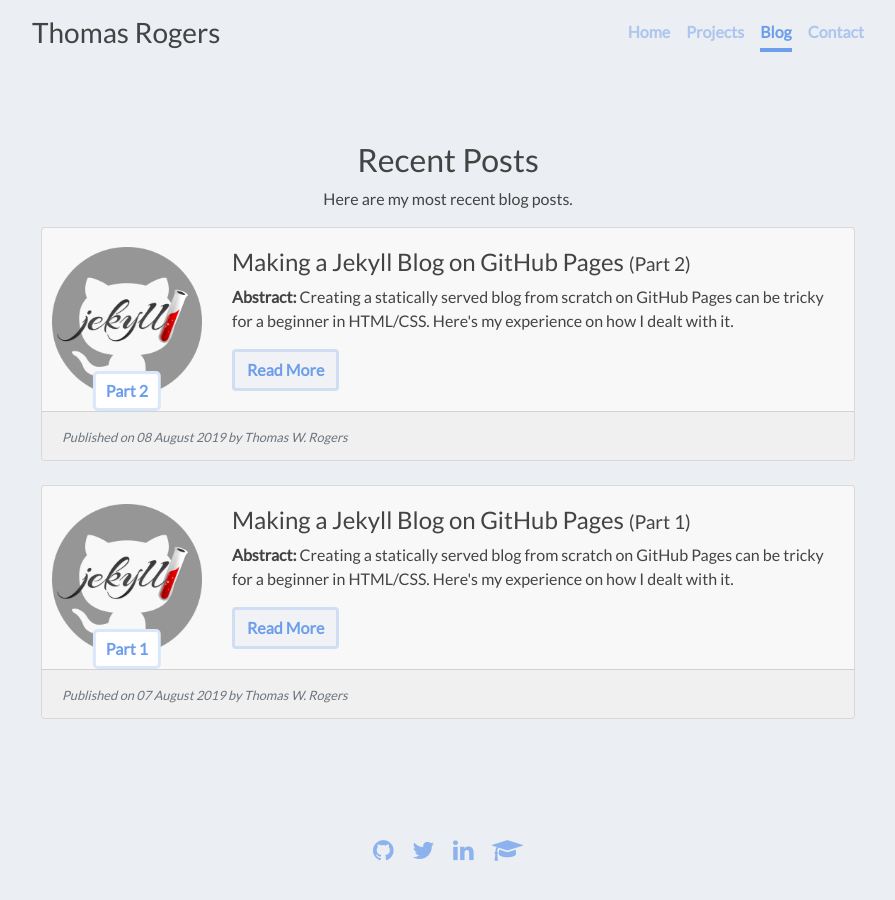
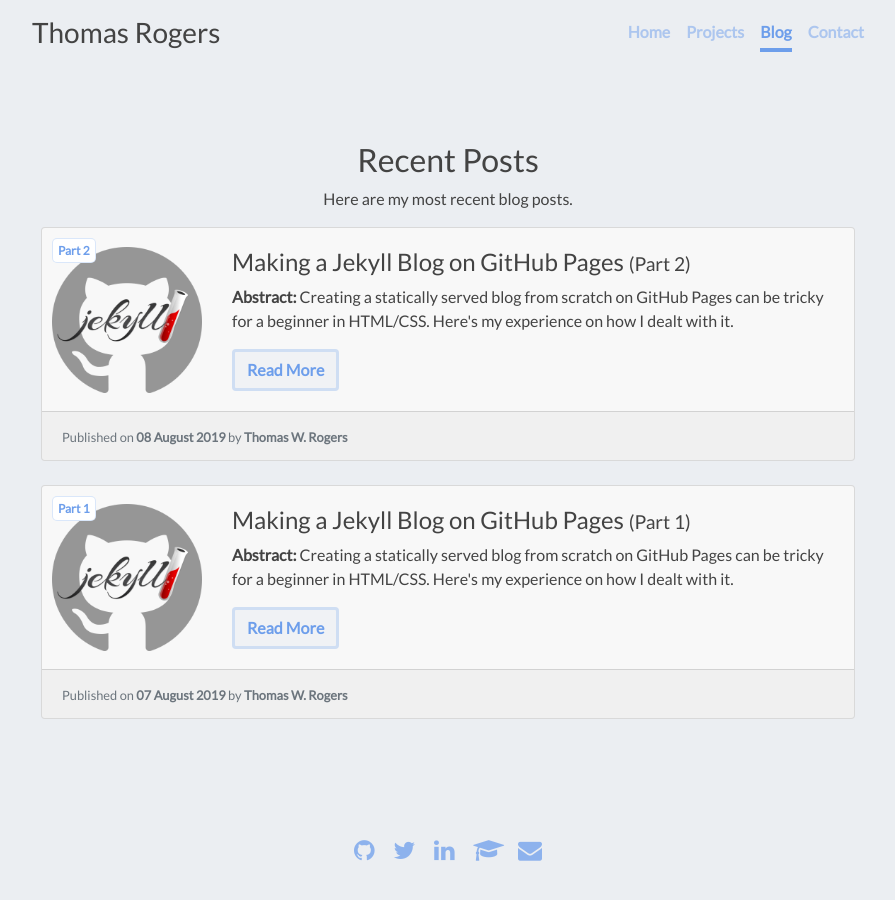
Before and after one commit to TWRogers/twrogers.github.io, a Jekyll site: the page built from blog.md, in a window 1280 px wide. Shown: the whole page, without its empty margins (192-1087 px from the left). Built offline with Jekyll 4.4.1, drawn with Linux system fonts in a browser that asks for light colours.

Commit message:
email and modified Part label positioning on lead images

```diff
--- a/_layouts/default.html
+++ b/_layouts/default.html
@@ -87,7 +87,9 @@
       <a href="https://github.com/TWRogers"><i class="fa fa-github" aria-hidden="true"></i></a> &nbsp;&nbsp;
       <a href="https://twitter.com/TWRogersIII"><i class="fa fa-twitter" aria-hidden="true"></i></a> &nbsp;&nbsp;
       <a href="https://www.linkedin.com/in/thomaswrogers/"><i class="fa fa-linkedin" aria-hidden="true"></i></a> &nbsp;&nbsp;
-      <a href="https://scholar.google.co.uk/citations?user=X0xrjrsAAAAJ&hl=en&authuser=1"><i class="fa fa-graduation-cap" aria-hidden="true"></i></a></p>
+      <a href="https://scholar.google.co.uk/citations?user=X0xrjrsAAAAJ&hl=en&authuser=1"><i class="fa fa-graduation-cap" aria-hidden="true"></i></a>&nbsp;&nbsp;
+      <a href="mailto:thomas.rogers08@gmail.com"><i class="fa fa-envelope" aria-hidden="true"></i></a></p>
+    </p>
     </div>
   </footer>
 </div>
--- a/_layouts/post.html
+++ b/_layouts/post.html
@@ -14,7 +14,7 @@
         </div>
     </div>
     <div class="card-footer">
-        <small class="text-muted">Published on {{ page.date | date: '%d %B %Y' }} by {{ page.author }}</small>
+        <small class="text-muted">Published on <b>{{ page.date | date: '%d %B %Y' }}</b> by <b>{{ page.author }}</b></small>
     </div>
 </div>
 <div class="page">
--- a/_sass/main.scss
+++ b/_sass/main.scss
@@ -1,25 +1,20 @@
 /*
  * Globals
  */
-
-.text-muted {
-  font-style: italic;
-}
-
 .middle-bottom {
   position: absolute;
   background-color: white;
-  padding-top: 5px;
-  padding-bottom: 5px;
-  padding-left: 10px;
-  padding-right: 10px;
+  padding-top: 2.5px;
+  padding-bottom: 2px;
+  padding-left: 5px;
+  padding-right: 5px;
   border-radius: 5px;
-  bottom: 10px;
-  left: 50%;
-  transform: translate(-50%, 50%);
-  border: .2rem solid rgba(109, 158, 235, 0.25) !important;
+  top: 0%;
+  left: 0%;
+  border: .05rem solid rgba(109, 158, 235, 0.25) !important;
   color: #6d9eeb;
   font-weight: 700;
+  font-size: 12px;
 }
 
 /* Links */
--- a/blog.md
+++ b/blog.md
@@ -24,7 +24,7 @@
         </div>
     </div>
     <div class="card-footer">
-        <small class="text-muted">Published on {{ post.date | date: '%d %B %Y' }} by {{ post.author }}</small>
+        <small class="text-muted">Published on <b>{{ post.date | date: '%d %B %Y' }}</b> by <b>{{ post.author }}</b></small>
     </div>
 </div>
 <br>
```
